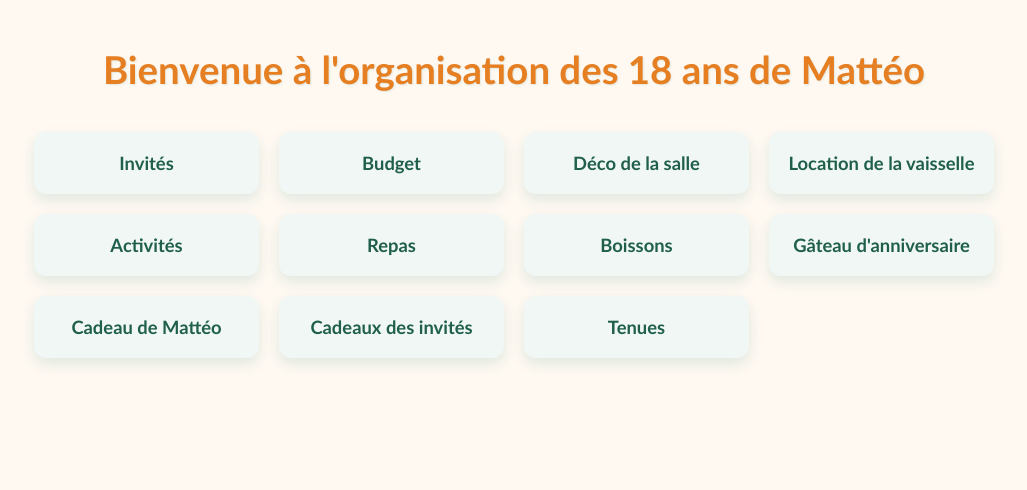
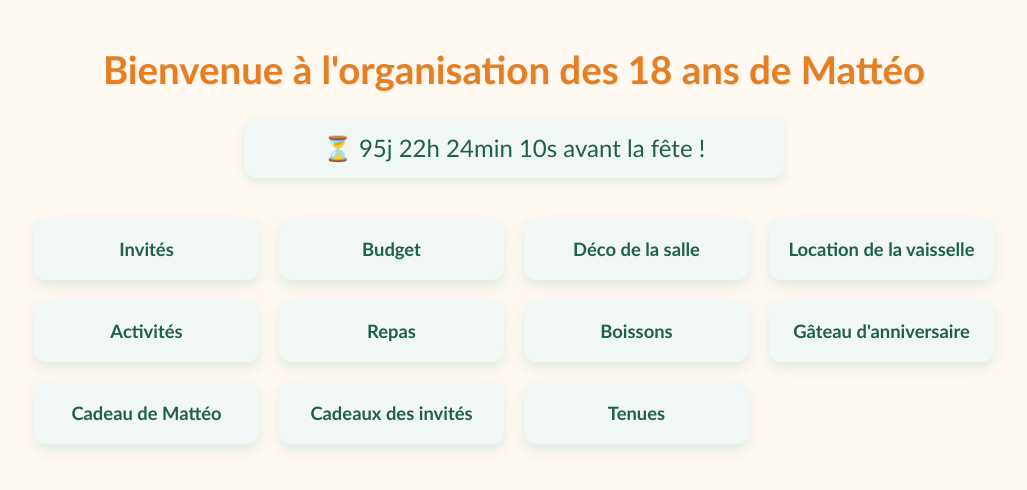
Before and after one commit to sabtav/matteoapp, a plain HTML site: page index.html in a window 1280 px wide. Shown: the whole page, without its empty margins (126-1153 px from the left). Drawn offline with Linux system fonts and the light colour scheme.

Commit message:
mise à jour de l'index avec le compte à rebours

```diff
--- a/index.html
+++ b/index.html
@@ -11,27 +11,24 @@
       --bluegreen: #2c8c7a;
       --bluegreen-dark: #1f5f4b;
       --text-color: #264c47;
-      --bg-color: #fff9f2; /* très clair avec un soupçon d'orange */
-      --card-bg: #f0f7f5; /* bleu-vert pâle */
+      --bg-color: #fff9f2;
+      --card-bg: #f0f7f5;
       --shadow-light: rgba(44, 140, 122, 0.15);
       --shadow-hover: rgba(230, 126, 34, 0.3);
       --border-radius: 12px;
     }
 
-    /* Polices */
     body {
       font-family: "Calibri", Candara, Segoe, "Segoe UI", Optima, Arial, sans-serif;
       margin: 0;
       padding: 20px;
       background-color: var(--bg-color);
       color: var(--text-color);
-      -webkit-font-smoothing: antialiased;
-      -moz-osx-font-smoothing: grayscale;
     }
 
     header {
       text-align: center;
-      margin-bottom: 40px;
+      margin-bottom: 20px;
     }
 
     h1 {
@@ -40,6 +37,18 @@
       font-weight: 700;
       line-height: 1.2;
       text-shadow: 1px 1px 2px var(--shadow-light);
+    }
+
+    #countdown {
+      text-align: center;
+      font-size: 1.5rem;
+      color: var(--bluegreen-dark);
+      background: var(--card-bg);
+      padding: 15px 20px;
+      margin: 10px auto 40px;
+      border-radius: var(--border-radius);
+      max-width: 500px;
+      box-shadow: 0 4px 10px var(--shadow-light);
     }
 
     main {
@@ -64,7 +73,6 @@
       text-align: center;
       transition: transform 0.25s ease, box-shadow 0.25s ease, background-color 0.3s ease;
       cursor: pointer;
-      user-select: none;
     }
 
     nav ul li:hover,
@@ -81,20 +89,15 @@
       font-size: 1.15rem;
       color: var(--bluegreen-dark);
       transition: color 0.3s ease;
-      outline-offset: 4px;
-      outline-color: transparent;
     }
 
     nav ul li a:hover,
     nav ul li a:focus {
       color: var(--orange);
-      outline-color: var(--orange);
-      outline-style: solid;
-      outline-width: 2px;
+      outline: 2px solid var(--orange);
       border-radius: 6px;
     }
 
-    /* Responsive - un peu plus grand sur petits écrans */
     @media (max-width: 400px) {
       nav ul {
         grid-template-columns: 1fr;
@@ -112,6 +115,7 @@
 <body>
   <header>
     <h1>Bienvenue à l'organisation des 18 ans de Mattéo</h1>
+    <div id="countdown">Chargement du compte à rebours...</div>
   </header>
 
   <main>
@@ -131,5 +135,30 @@
       </ul>
     </nav>
   </main>
+
+  <script>
+    const countdownElement = document.getElementById("countdown");
+    const eventDate = new Date("September 6, 2025 19:30:00").getTime();
+
+    function updateCountdown() {
+      const now = new Date().getTime();
+      const timeLeft = eventDate - now;
+
+      if (timeLeft <= 0) {
+        countdownElement.innerHTML = "🎉 C'est le grand jour ! 🎉";
+        return;
+      }
+
+      const days = Math.floor(timeLeft / (1000 * 60 * 60 * 24));
+      const hours = Math.floor((timeLeft / (1000 * 60 * 60)) % 24);
+      const minutes = Math.floor((timeLeft / (1000 * 60)) % 60);
+      const seconds = Math.floor((timeLeft / 1000) % 60);
+
+      countdownElement.innerHTML = `⏳ ${days}j ${hours}h ${minutes}min ${seconds}s avant la fête !`;
+    }
+
+    updateCountdown();
+    setInterval(updateCountdown, 1000);
+  </script>
 </body>
 </html>
```
